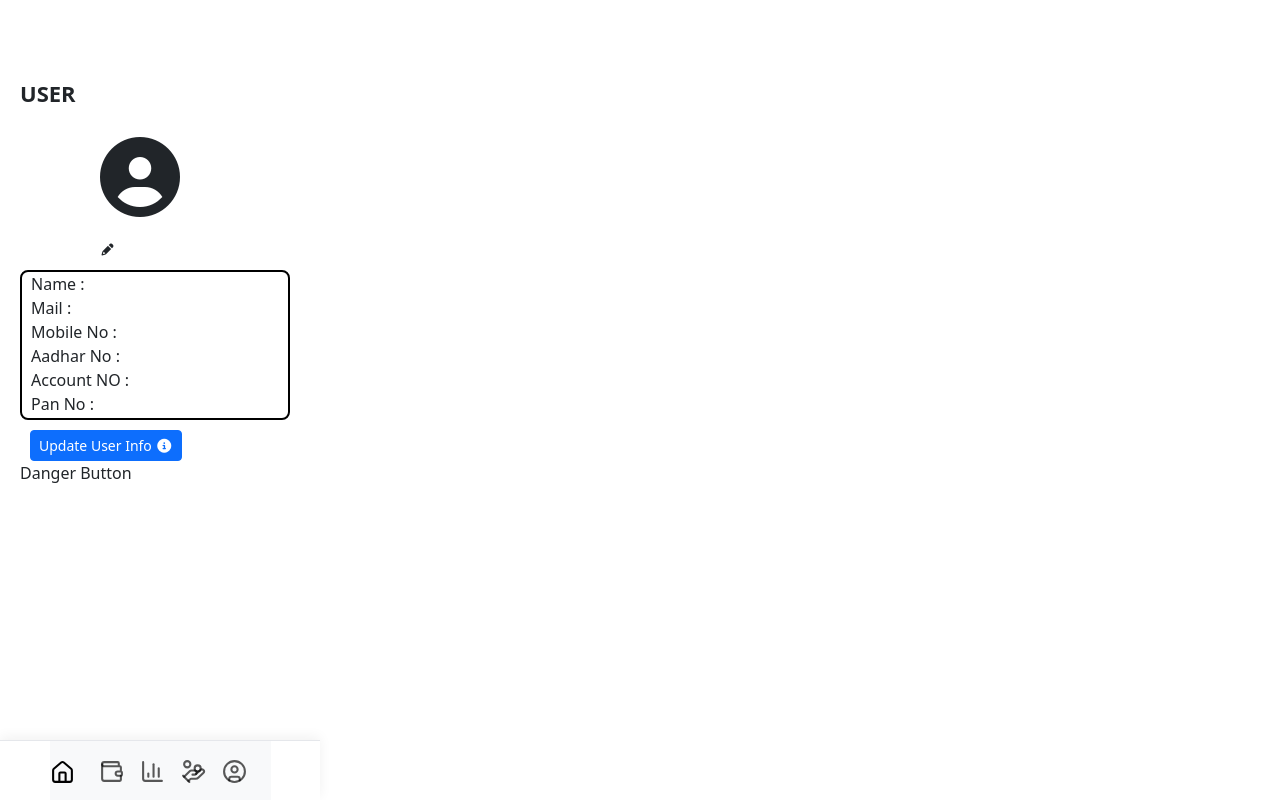
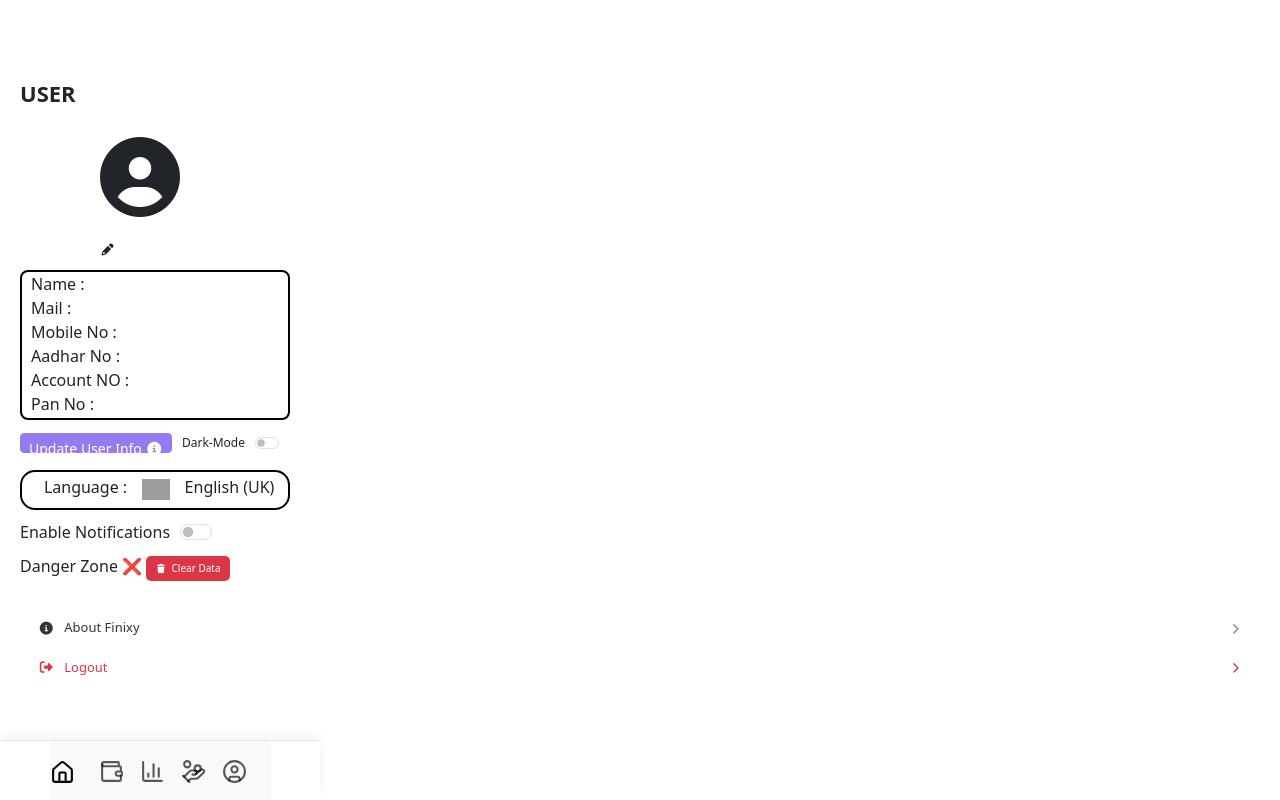
Before and after one commit to shaikhabuhasim0/finixy-expense-tracker, a React (Vite) app: page /User in a window 1280 px wide. Built offline with nearby package versions, Linux system fonts and the light colour scheme; grey boxes are pictures that could not be loaded.

Commit message:
ADDED ALL SECTIONS IN USER PAGE

```diff
--- a/src/App.css
+++ b/src/App.css
@@ -1615,7 +1615,143 @@ font-size: 12px;
   color:#6366f1;
 }
 
-.updateuserinfobtn{
-margin-top: 10px;
-margin-left: 10px;
-}
+.updateuserinfobtn {
+  background-color: #957bf1 !important;
+  border-color: #957bf1  !important;
+  color: white !important;
+  border-radius: 8px;
+  transition: 0.3s ease;
+  height: 20px;
+  margin-top: 13px;
+
+}
+
+.updateuserinfobtn:hover {
+  background-color: #6e4dd1 !important;
+  border-color: #957bf1  !important;
+}
+
+.userinfotext-1{
+  margin-bottom: 25px;
+}
+
+.fordisplayflex-oftoggle{
+  display: flex;
+  gap: 10px;
+}
+
+.darkmodetoggle-all{
+  margin-top: 14px;
+  margin-left: 10px;
+}
+
+.languagesection{
+  border: 2px solid black ;
+  height: 40px;
+  width: 270px;
+  margin-top: 10px;
+  border-radius: 15px;
+}
+
+.languagesection-text{
+
+  margin-left: 10px;
+  margin-top: 15px;
+}
+
+.uk-flag {
+  width: 28px;
+  height: auto;
+  object-fit: contain;
+}
+
+.language-option{
+
+  margin-left: 3px;
+  margin-top: 3px;
+}
+
+.notification-toggle{
+
+  margin-top: 10px;
+}
+
+.danger-btn {
+  background-color: #dc3545;
+  color: white;
+  border: none;
+  padding: 5px 9px;
+  border-radius: 5px;
+  font-size: 10px;
+  font-weight: 500;
+  cursor: pointer;
+  display: inline-flex;
+  align-items: center;
+  gap: 5px;
+  transition: 0.2s ease;
+}
+
+.danger-btn:hover {
+  background-color: #bb2d3b;
+}
+
+.danger-btn i {
+  font-size: 9px;
+}
+
+.dangerzonediv{
+  margin-top: 8px;
+}
+
+.account-section {
+  /* border: 1px solid #e5e7eb; */
+  border-radius: 10px;
+  padding: 12px;
+  margin-top: 15px;
+  background: white;
+}
+
+.account-section h5 {
+  font-size: 14px;
+  font-weight: 600;
+  margin: 0 0 10px;
+  color: #222;
+}
+
+.account-btn {
+  width: 100%;
+  display: flex;
+  align-items: center;
+  gap: 10px;
+  padding: 10px 6px;
+  border: none;
+  background: transparent;
+  color: #333;
+  font-size: 13px;
+  text-align: left;
+  cursor: pointer;
+  border-radius: 6px;
+  transition: background 0.2s ease;
+}
+
+.account-btn:hover {
+  background: #f3f4f6;
+}
+
+.account-btn .arrow {
+  margin-left: auto;
+  font-size: 11px;
+  color: #888;
+}
+
+.logout-btn {
+  color: #dc3545;
+}
+
+.logout-btn:hover {
+  background: #fff0f0;
+}
+
+.logout-btn .arrow {
+  color: #dc3545;
+}
--- a/src/App.jsx
+++ b/src/App.jsx
@@ -47,17 +47,17 @@ useEffect(() => {
   localStorage.setItem("username", username);
 }, [username]);
 
-const [userinfo , setuserinfo] = useState({
-  username : "",
-  usermail : "",
-  usermobileno : "",
-  useraadharno : "",
-  useraccountno : "",
-  userpanno : ""
- })
+const [userinfo, setuserinfo] = useState({
+  username: "",
+  usermail: "",
+  usermobileno: "",
+  useraadharno: "",
+  useraccountno: "",
+  userpanno: ""
+});
 
- useEffect(() => {
-  localStorage.setItem("userinfo", userinfo);
+useEffect(() => {
+  localStorage.setItem("userinfo", JSON.stringify(userinfo));
 }, [userinfo]);
 
   return (
--- a/src/Components/User.jsx
+++ b/src/Components/User.jsx
@@ -72,10 +72,84 @@ Name :  <span>{userinfo.username}</span>
 className='userinfomationdiv'
 >
 <button type="button" className="btn btn-primary btn-sm updateuserinfobtn" onClick={loaduserinfoform}>
-Update User Info <i class="fa-solid fa-circle-info"></i>
+ Update User Info <i className="fa-solid fa-circle-info"></i>
+</button>
+
+<div className='darkmodetoggle-all'>
+  <div className='fordisplayflex-oftoggle'>
+    <label className="form-check-label" htmlFor="fieldSwitch">
+     Dark-Mode
+  </label>
+<div className="form-check form-switch">
+  <input
+    className="form-check-input"
+    type="checkbox"
+    role="switch"
+    id="fieldSwitch"
+  />
+  </div>
+</div>
+</div>
+</div>
+
+<div className='languagesection'>
+<div className="language-option">
+ ㅤ Language :ㅤ
+  <img
+    src="https://flagcdn.com/w40/gb.png"
+    alt="United Kingdom"
+    className="uk-flag"
+  />
+  <span>ㅤEnglish (UK)</span>
+</div>
+</div>
+<div className='notification-toggle'>
+<div className='fordisplayflex-oftoggle'>
+    <label className="form-check-label" htmlFor="fieldSwitch">
+     Enable Notifications
+  </label>
+<div className="form-check form-switch">
+  <input
+    className="form-check-input"
+    type="checkbox"
+    role="switch"
+    id="fieldSwitch"
+  />
+  </div>
+</div>
+</div>
+<div className='dangerzonediv'>
+  <span>Danger Zone ❌ </span>
+<button type="button" className="danger-btn">
+  <i className="fa-solid fa-trash"></i>
+  Clear Data
 </button>
 </div>
-Danger Button
+
+<div>
+  <div className="account-section">
+
+  <button className="account-btn" onClick={() => setType("about")}>
+    <i className="fa-solid fa-circle-info"></i>
+    <span>About Finixy</span>
+    <i className="fa-solid fa-chevron-right arrow"></i>
+  </button>
+
+  <button
+    className="account-btn logout-btn"
+    onClick={() => {
+      if (window.confirm("Are you sure you want to logout?")) {
+        localStorage.removeItem("authToken");
+        window.location.reload();
+      }
+    }}
+  >
+    <i className="fa-solid fa-right-from-bracket"></i>
+    <span>Logout</span>
+    <i className="fa-solid fa-chevron-right arrow"></i>
+  </button>
+</div>
+</div>
 
 {type==="loadinguserinfoform" && (
   <div>
@@ -85,7 +159,10 @@ placeholder="Enter Name"
         maxLength={15}
         value={userinfo.username}
         onChange={(i) => {
-          setuserinfo(i.target.value);
+  setuserinfo({
+    ...userinfo,
+    username: i.target.value
+  });
 }}
 />
 <br/>
@@ -93,35 +170,50 @@ E-Mail = <input type="text" placeholder="Enter E-Mail"
         maxLength={15}
         value={userinfo.usermail}
         onChange={(i) => {
-          setuserinfo(i.target.value);
+  setuserinfo({
+    ...userinfo,
+    usermail: i.target.value
+  });
 }} />
 <br/>
 Mobile No = <input type="text" placeholder="Enter Mobile No"
         maxLength={15}
         value={userinfo.usermobileno}
         onChange={(i) => {
-          setuserinfo(i.target.value);
+  setuserinfo({
+    ...userinfo,
+    usermobileno: i.target.value
+  });
 }} />
 <br/>
 Aadhar No = <input type="text" placeholder="Enter Aadhar No"
         maxLength={15}
         value={userinfo.useraadharno}
         onChange={(i) => {
-          setuserinfo(i.target.value);
+  setuserinfo({
+    ...userinfo,
+    useraadharno: i.target.value
+  });
 }}/>
 <br/>
 Account NO = <input type="text" placeholder="Enter Account NO "
         maxLength={15}
         value={userinfo.useraccountno}
         onChange={(i) => {
-          setuserinfo(i.target.value);
+  setuserinfo({
+    ...userinfo,
+    useraccountno: i.target.value
+  });
 }}/>
 <br/>
 Pan No = <input type="text" placeholder="Enter Pan No"
         maxLength={15}
         value={userinfo.userpanno}
         onChange={(i) => {
-          setuserinfo(i.target.value);
+  setuserinfo({
+    ...userinfo,
+    userpanno: i.target.value
+  });
 }}/>
 <br/>
 <button className="btn-solid btn-styled theme-success" onClick={saveuserinfo}>save</button>
```
Lines whose indentation alone changed are shown as unchanged.
